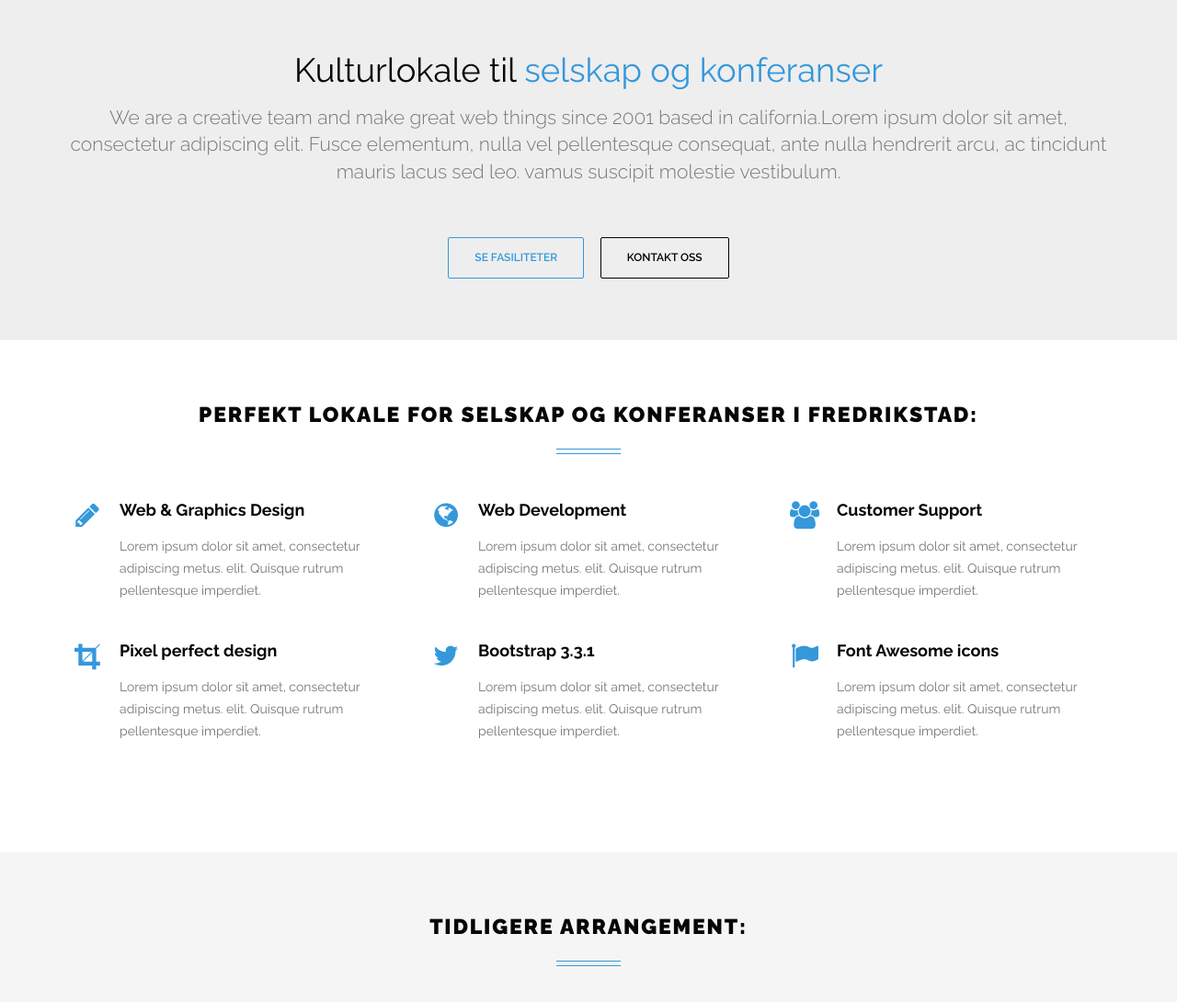
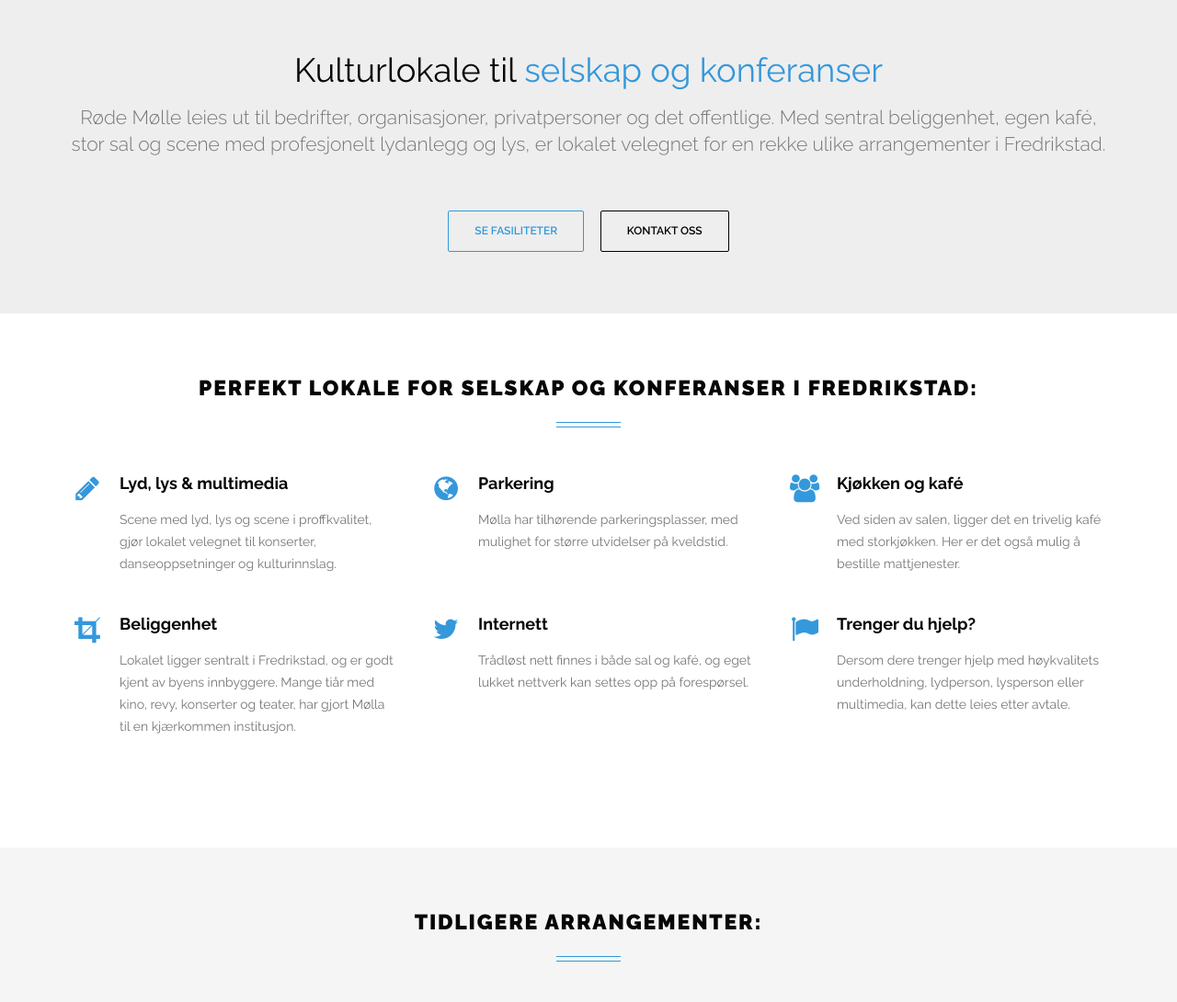
Before and after one commit to perandre/rodemolle, a Jekyll site: the page built from index.html, in a window 1280 px wide and 1400 px high, scrolled down 480 px, cut to the strip 145-1239 px from the top of the window. Shown: the top 1090 px of the strip at 92% size. Built offline with Jekyll 4.4.1, drawn with Linux system fonts in a browser that asks for light colours; some of the changed text lies outside the part shown.

Commit message:
Frong page content update

```diff
--- a/_layouts/default.html
+++ b/_layouts/default.html
@@ -59,9 +59,9 @@
           <div class="row">
             <div class="col-md-6 col-sm-6 margin30">
               <div class="footer-col">
-                <h3>Om 3:16</h3>
+                <h3>Om Røde Mølle</h3>
                 <p>
-                  Lorem ipsum dolor sit amet, consectetur adipiscing elit. Integer lorem quam, adipiscing condimentum tristique vel, eleifend sed turpis. Pellentesque cursus arcu id magna euismod in elementum purus molestie.
+                  Røde Mølle eies og drives av 3:16, som her driver alt fra gudstjenester til musikkskole, hiphop-kurs, ungdomsklubb, teater og seminarer.
                 </p>
               </div>
             </div><!--footer col-->
--- a/index.html
+++ b/index.html
@@ -21,7 +21,7 @@ title: "Utleie av selskapslokale i Fredrikstad: Røde Mølle"
             <div class="divide15"></div>
             <p class="animated slideInLeft delay-2">Røde Mølle selskapslokale i Fredrikstad</p>
             <div class="divide15"></div>
-            <p class="animated slideInLeft delay-3"><a href="#" class="btn btn-lg btn-theme-bg"> Take Tour</a></p>
+            <p class="animated slideInLeft delay-3"><a href="#" class="btn btn-lg btn-theme-bg"> Lei Mølla</a></p>
           </div>
         </div>
       </div>
@@ -30,11 +30,11 @@ title: "Utleie av selskapslokale i Fredrikstad: Røde Mølle"
       <div class="container">
         <div class="row">
           <div class="col-sm-12 text-center slide-text">
-            <p class="animated slideInLeft delay-1">Create your Amazing</p>
+            <p class="animated slideInLeft delay-1">Selskapslokale med klasse</p>
             <div class="divide15"></div>
-            <h1 class="animated slideInLeft delay-2">Portfolio</h1>
+            <h1 class="animated slideInLeft delay-2">Inkludert scene, lyd og lys</h1>
             <div class="divide15"></div>
-            <p class="animated slideInLeft delay-3"><a href="#" class="btn btn-lg btn-theme-bg"> View Portfolio</a></p>
+            <p class="animated slideInLeft delay-3"><a href="#" class="btn btn-lg btn-theme-bg"> Se bilder</a></p>
           </div>
         </div>
       </div>
@@ -43,11 +43,11 @@ title: "Utleie av selskapslokale i Fredrikstad: Røde Mølle"
       <div class="container">
         <div class="row">
           <div class="col-sm-12 text-center slide-text">
-            <p class="animated slideInLeft delay-1">We are truly </p>
+            <p class="animated slideInLeft delay-1">Konferanselokale </p>
             <div class="divide15"></div>
-            <h1 class="animated slideInLeft delay-2">Creative</h1>
+            <h1 class="animated slideInLeft delay-2">Med 300 stoler, kafé og bevertning</h1>
             <div class="divide15"></div>
-            <p class="animated slideInLeft delay-3"><a href="#" class="btn btn-lg btn-theme-bg"> Hire us</a></p>
+            <p class="animated slideInLeft delay-3"><a href="#" class="btn btn-lg btn-theme-bg"> Se bilder</a></p>
           </div>
         </div>
       </div>
@@ -68,7 +68,7 @@ title: "Utleie av selskapslokale i Fredrikstad: Røde Mølle"
       <div class="col-md-12 col-sm-12 text-center">
         <h2 class="wow animated fadeInDown">Kulturlokale til <span class="colored-text">selskap og konferanser</span></h2>
         <p class="lead animated fadeIn">
-          We are a creative team and make great web things since 2001 based in california.Lorem ipsum dolor sit amet, consectetur adipiscing elit. Fusce elementum, nulla vel pellentesque consequat, ante nulla hendrerit arcu, ac tincidunt mauris lacus sed leo. vamus suscipit molestie vestibulum.
+          Røde Mølle leies ut til bedrifter, organisasjoner, privatpersoner og det offentlige. Med sentral beliggenhet, egen kafé, stor sal og scene med profesjonelt lydanlegg og lys, er lokalet velegnet for en rekke ulike arrangementer i Fredrikstad.
         </p>
         <div class="divide30"></div>
         <a href="#fasiliteter" class=" btn border-theme btn-lg">Se fasiliteter</a>
@@ -96,9 +96,9 @@ title: "Utleie av selskapslokale i Fredrikstad: Røde Mølle"
             <i class="fa fa-pencil"></i>
           </div><!--services icon-->
           <div class="services-box-info">
-            <h4>Web &AMP; Graphics Design</h4>
+            <h4>Lyd, lys &AMP; multimedia</h4>
             <p>
-              Lorem ipsum dolor sit amet, consectetur adipiscing metus. elit. Quisque rutrum pellentesque imperdiet.
+              Scene med lyd, lys og scene i proffkvalitet, gjør lokalet velegnet til konserter, danseoppsetninger og kulturinnslag.
             </p>
           </div>
         </div><!--services box-->
@@ -109,9 +109,9 @@ title: "Utleie av selskapslokale i Fredrikstad: Røde Mølle"
             <i class="fa fa-globe"></i>
           </div><!--services icon-->
           <div class="services-box-info">
-            <h4>Web Development</h4>
+            <h4>Parkering</h4>
             <p>
-              Lorem ipsum dolor sit amet, consectetur adipiscing metus. elit. Quisque rutrum pellentesque imperdiet.
+              Mølla har tilhørende parkeringsplasser, med mulighet for større utvidelser på kveldstid.
             </p>
           </div>
         </div><!--services box-->
@@ -122,9 +122,9 @@ title: "Utleie av selskapslokale i Fredrikstad: Røde Mølle"
             <i class="fa fa-users"></i>
           </div><!--services icon-->
           <div class="services-box-info">
-            <h4>Customer Support</h4>
+            <h4>Kjøkken og kafé</h4>
             <p>
-              Lorem ipsum dolor sit amet, consectetur adipiscing metus. elit. Quisque rutrum pellentesque imperdiet.
+              Ved siden av salen, ligger det en trivelig kafé med storkjøkken. Her er det også mulig å bestille mattjenester.
             </p>
           </div>
         </div><!--services box-->
@@ -136,9 +136,9 @@ title: "Utleie av selskapslokale i Fredrikstad: Røde Mølle"
             <i class="fa fa-crop"></i>
           </div><!--services icon-->
           <div class="services-box-info">
-            <h4>Pixel perfect design</h4>
+            <h4>Beliggenhet</h4>
             <p>
-              Lorem ipsum dolor sit amet, consectetur adipiscing metus. elit. Quisque rutrum pellentesque imperdiet.
+              Lokalet ligger sentralt i Fredrikstad, og er godt kjent av byens innbyggere. Mange tiår med kino, revy, konserter og teater, har gjort Mølla til en kjærkommen institusjon.
             </p>
           </div>
         </div><!--services box-->
@@ -149,9 +149,9 @@ title: "Utleie av selskapslokale i Fredrikstad: Røde Mølle"
             <i class="fa fa-twitter"></i>
           </div><!--services icon-->
           <div class="services-box-info">
-            <h4>Bootstrap 3.3.1</h4>
+            <h4>Internett</h4>
             <p>
-              Lorem ipsum dolor sit amet, consectetur adipiscing metus. elit. Quisque rutrum pellentesque imperdiet.
+              Trådløst nett finnes i både sal og kafé, og eget lukket nettverk kan settes opp på forespørsel.
             </p>
           </div>
         </div><!--services box-->
@@ -162,9 +162,9 @@ title: "Utleie av selskapslokale i Fredrikstad: Røde Mølle"
             <i class="fa fa-flag"></i>
           </div><!--services icon-->
           <div class="services-box-info">
-            <h4>Font Awesome icons</h4>
+            <h4>Trenger du hjelp?</h4>
             <p>
-              Lorem ipsum dolor sit amet, consectetur adipiscing metus. elit. Quisque rutrum pellentesque imperdiet.
+              Dersom dere trenger hjelp med høykvalitets underholdning, lydperson, lysperson eller multimedia, kan dette leies etter avtale.
 
             </p>
 
@@ -180,7 +180,7 @@ title: "Utleie av selskapslokale i Fredrikstad: Røde Mølle"
     <div class="row">
       <div class="col-md-12">
         <div class="center-heading">
-          <h2>Tidligere arrangement:</h2>
+          <h2>Tidligere arrangementer:</h2>
           <span class="center-line"></span>
         </div>
       </div>
@@ -199,8 +199,8 @@ title: "Utleie av selskapslokale i Fredrikstad: Røde Mølle"
               </div>
             </div> <!--item img wrap-->
             <div class="work-desc">
-              <h3><a href="portfolio-single.html">woo Commerce</a></h3>
-              <span>Magento</span>
+              <h3><a href="portfolio-single.html">Konserter</a></h3>
+              <span>Juleforestilling</span>
             </div><!--work desc-->
           </div><!--owl item-->
           <div>
@@ -213,8 +213,8 @@ title: "Utleie av selskapslokale i Fredrikstad: Røde Mølle"
               </div>
             </div>
             <div class="work-desc">
-              <h3><a href="portfolio-single.html">Web Develop</a></h3>
-              <span>Php / Wordpress</span>
+              <h3><a href="portfolio-single.html">Seminar</a></h3>
+              <span>Bedriftsseminar</span>
             </div><!--work desc-->
           </div><!--owl item-->
           <div>
@@ -227,8 +227,8 @@ title: "Utleie av selskapslokale i Fredrikstad: Røde Mølle"
               </div>
             </div>
             <div class="work-desc">
-              <h3><a href="portfolio-single.html">Web Design</a></h3>
-              <span>HTML5 / CSS3</span>
+              <h3><a href="portfolio-single.html">Dans</a></h3>
+              <span>Danseforestilling</span>
             </div><!--work desc-->
           </div><!--owl item-->
           <div>
@@ -241,8 +241,8 @@ title: "Utleie av selskapslokale i Fredrikstad: Røde Mølle"
               </div>
             </div>
             <div class="work-desc">
-              <h3><a href="portfolio-single.html">Graphics Design</a></h3>
-              <span>Corel Drow</span>
+              <h3><a href="portfolio-single.html">Teater</a></h3>
+              <span>Med backstage og sminkerom</span>
             </div><!--work desc-->
           </div><!--owl item-->
           <div>
@@ -255,8 +255,8 @@ title: "Utleie av selskapslokale i Fredrikstad: Røde Mølle"
               </div>
             </div>
             <div class="work-desc">
-              <h3><a href="portfolio-single.html">Psd Design</a></h3>
-              <span>Photoshop</span>
+              <h3><a href="portfolio-single.html">Bursdag</a></h3>
+              <span>50-årslag og fest</span>
             </div><!--work desc-->
           </div><!--owl item-->
           <div>
@@ -269,19 +269,15 @@ title: "Utleie av selskapslokale i Fredrikstad: Røde Mølle"
               </div>
             </div>
             <div class="work-desc">
-              <h3><a href="portfolio-single.html">Logo Design</a></h3>
-              <span>Illustrate</span>
+              <h3><a href="portfolio-single.html">Ungdomsarrangement</a></h3>
+              <span>Fra 3:16u</span>
             </div><!--work desc-->
           </div><!--owl item-->
         </div>
       </div>
     </div><!--row-->
     <div class="divide30"></div>
-    <div class="row">
-      <div class="col-md-12 text-center">
-        <a href="#" class="btn border-theme btn-lg wow animated fadeInUp"><i class="fa fa-bars"></i> Load More Projects</a>
-      </div>
-    </div>
+
   </div><!--container-->
 </section><!--recent work section -->
 
```
Also changed, not shown: 1 other file.
